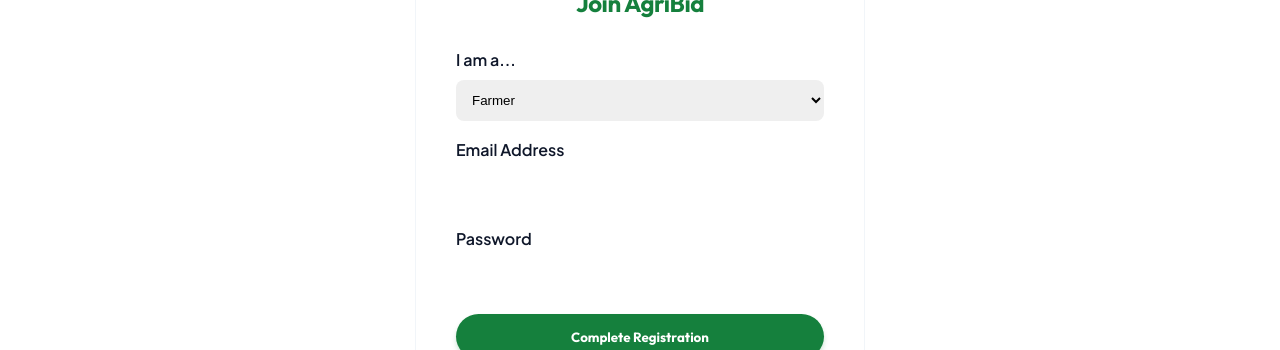
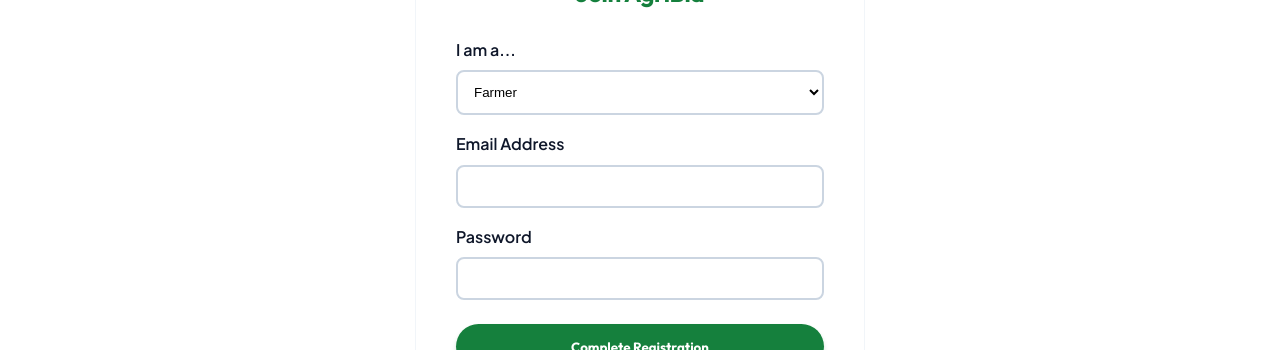
Before and after one commit to sandesh691/agribid, a Next.js app: page /register in a window 1280 px wide. Shown: the part 279-629 px from the top of the page. Built offline with nearby package versions, Linux system fonts and the light colour scheme; no server answers.

Commit message:
fix: registration input borders and enhance video player compatibility

```diff
--- a/src/app/register/page.tsx
+++ b/src/app/register/page.tsx
@@ -77,7 +77,7 @@
                     <select
                         value={formData.role}
                         onChange={(e) => setFormData({ ...formData, role: e.target.value })}
-                        style={{ width: '100%', padding: '0.75rem', borderRadius: '8px', border: '1px solid var(--border-color)', outline: 'none' }}
+                        style={{ width: '100%', padding: '0.75rem', borderRadius: '8px', border: '2px solid #cbd5e1', outline: 'none', background: 'white', color: 'black' }}
                         suppressHydrationWarning
                     >
                         <option value="FARMER">{t('farmer')}</option>
@@ -92,32 +92,32 @@
                         value={formData.email}
                         onChange={(e) => setFormData({ ...formData, email: e.target.value })}
                         required
-                        style={{ width: '100%', padding: '0.75rem', borderRadius: '8px', border: '1px solid var(--border-color)', outline: 'none' }}
+                        style={{ width: '100%', padding: '0.75rem', borderRadius: '8px', border: '2px solid #cbd5e1', outline: 'none', background: 'white', color: 'black' }}
                         suppressHydrationWarning
                     />
                 </div>
-                <div style={{ marginBottom: '1rem' }}>
+                <div style={{ marginBottom: '1.5rem' }}>
                     <label style={{ display: 'block', marginBottom: '0.5rem', fontWeight: '600' }}>{t('password_label')}</label>
                     <input
                         type="password"
                         value={formData.password}
                         onChange={(e) => setFormData({ ...formData, password: e.target.value })}
                         required
-                        style={{ width: '100%', padding: '0.75rem', borderRadius: '8px', border: '1px solid var(--border-color)', outline: 'none' }}
+                        style={{ width: '100%', padding: '0.75rem', borderRadius: '8px', border: '2px solid #cbd5e1', outline: 'none', background: 'white', color: 'black' }}
                         suppressHydrationWarning
                     />
                 </div>
 
                 {formData.role === 'RETAILER' && (
                     <>
-                        <div style={{ marginBottom: '1rem' }}>
+                        <div style={{ marginBottom: '1.5rem' }}>
                             <label style={{ display: 'block', marginBottom: '0.5rem', fontWeight: '600' }}>{t('business_name')}</label>
                             <input
                                 type="text"
                                 value={formData.businessName}
                                 onChange={(e) => setFormData({ ...formData, businessName: e.target.value })}
                                 required
-                                style={{ width: '100%', padding: '0.75rem', borderRadius: '8px', border: '1px solid var(--border-color)', outline: 'none' }}
+                                style={{ width: '100%', padding: '0.75rem', borderRadius: '8px', border: '2px solid #cbd5e1', outline: 'none', background: 'white', color: 'black' }}
                                 suppressHydrationWarning
                             />
                         </div>
@@ -128,7 +128,7 @@
                                 value={formData.gstId}
                                 onChange={(e) => setFormData({ ...formData, gstId: e.target.value })}
                                 required
-                                style={{ width: '100%', padding: '0.75rem', borderRadius: '8px', border: '1px solid var(--border-color)', outline: 'none' }}
+                                style={{ width: '100%', padding: '0.75rem', borderRadius: '8px', border: '2px solid #cbd5e1', outline: 'none', background: 'white', color: 'black' }}
                                 suppressHydrationWarning
                             />
                         </div>
--- a/src/styles/globals.css
+++ b/src/styles/globals.css
@@ -17,6 +17,7 @@
   --shadow-sm: 0 4px 6px -1px rgb(0 0 0 / 0.1);
   --shadow-md: 0 10px 15px -3px rgb(0 0 0 / 0.1);
   --shadow-lg: 0 30px 60px -12px rgba(0, 0, 0, 0.15);
+  --border-color: #cbd5e1;
   --mesh-gradient: radial-gradient(at 0% 0%, hsla(142, 69%, 58%, 0.15) 0, transparent 50%),
     radial-gradient(at 50% 0%, hsla(200, 95%, 48%, 0.1) 0, transparent 50%),
     radial-gradient(at 100% 0%, hsla(38, 92%, 50%, 0.1) 0, transparent 50%);
@@ -37,6 +38,21 @@
   background-color: var(--bg-main);
   color: var(--text-main);
   line-height: 1.6;
+}
+
+input,
+select,
+textarea {
+  border: 1px solid var(--border-color);
+  transition: all 0.3s ease;
+}
+
+input:focus,
+select:focus,
+textarea:focus {
+  border-color: var(--primary-green);
+  box-shadow: 0 0 0 4px rgba(34, 197, 94, 0.1);
+  outline: none;
 }
 
 h1,
```
Also changed, not shown: src/app/page.tsx (+9 -4 lines).
